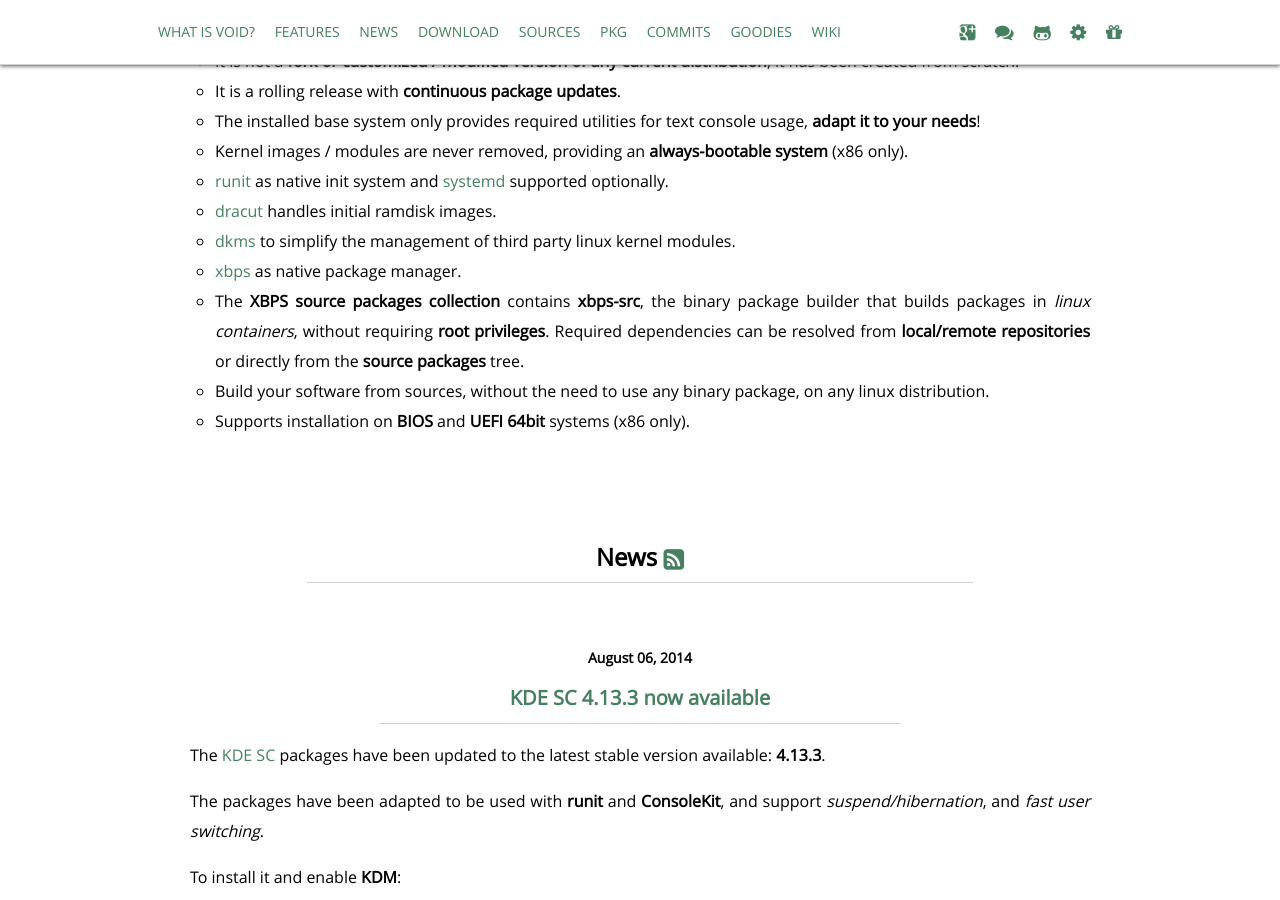
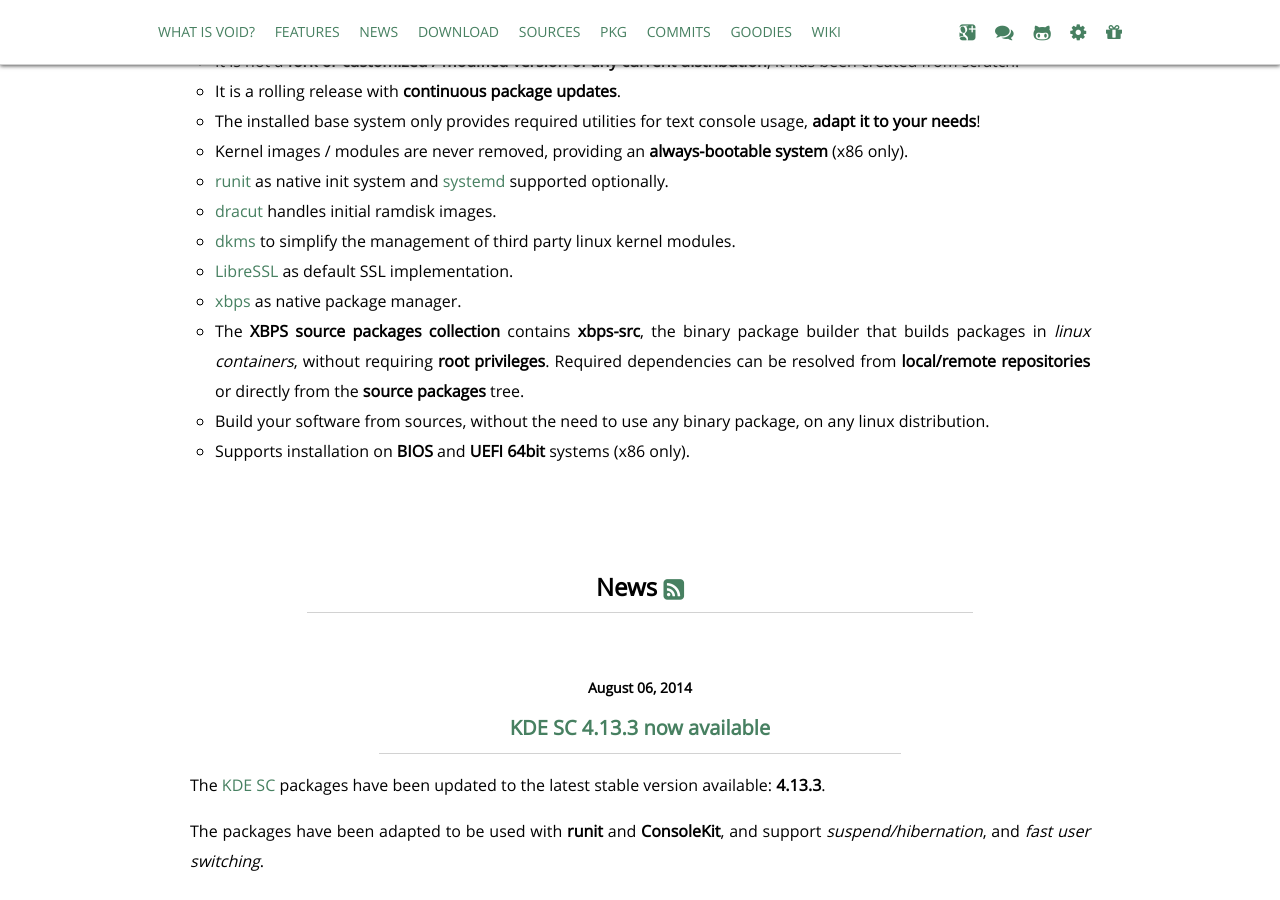
Before and after one commit to void-linux/void-linux.github.io, a Jekyll site: the page built from index.html, in a window 1280 px wide and 900 px high, scrolled down 940 px. Built offline with Jekyll 4.4.1, drawn with Linux system fonts in a browser that asks for light colours; Markdown is read by kramdown in place of the engine named in the settings.

Commit message:
index: mention LibreSSL.

```diff
--- a/index.html
+++ b/index.html
@@ -46,6 +46,7 @@
 				<li><a href="http://smarden.org/runit/">runit</a> as native init system and <a href="http://www.freedesktop.org/wiki/Software/systemd/">systemd</a> supported optionally.</li>
 				<li><a href="https://dracut.wiki.kernel.org/">dracut</a> handles initial ramdisk images.</li>
 				<li><a href="http://linux.dell.com/dkms/">dkms</a> to simplify the management of third party linux kernel modules.</li>
+				<li><a href="http://www.libressl.org/">LibreSSL</a> as default SSL implementation.</li>
 				<li><a href="http://www.voidlinux.eu/xbps">xbps</a> as native package manager.</li>
 				<li>The <strong>XBPS source packages collection</strong> contains <strong>xbps-src</strong>, the binary package builder that builds packages in <em>linux containers</em>, without requiring <strong>root privileges</strong>. Required dependencies can be resolved from <strong>local/remote repositories</strong> or directly from the <strong>source packages</strong> tree.</li>
 				<li>Build your software from sources, without the need to use any binary package, on any linux distribution.</li>
```
